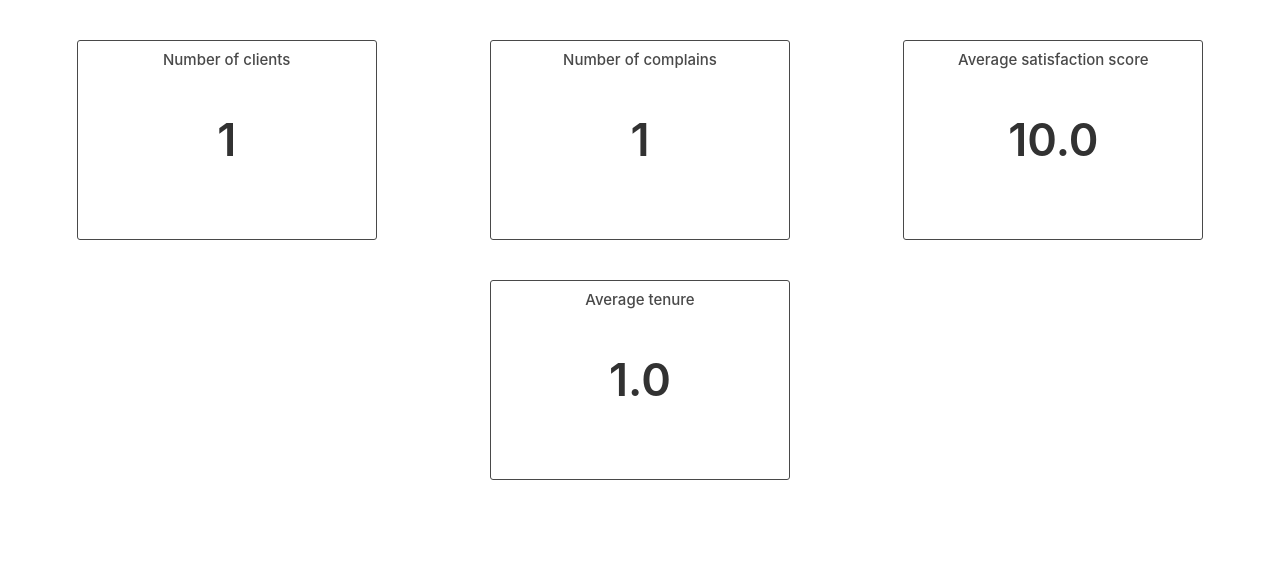
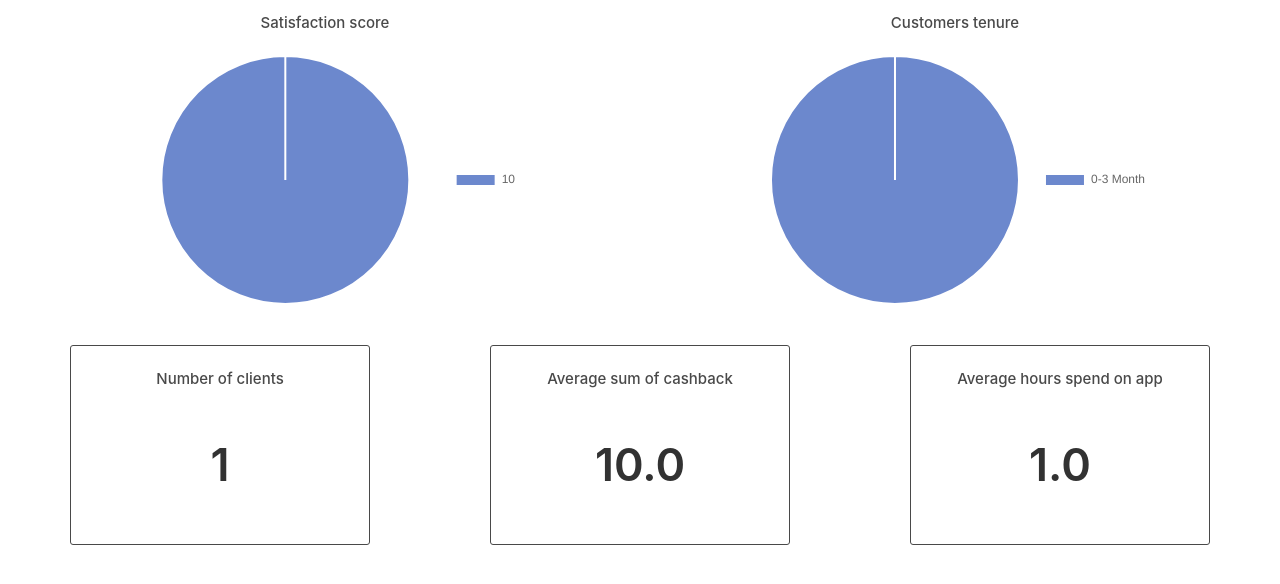
Before and after one commit to boiarchuk-m/diploma_project, a Flask app: page / in a window 1280 px wide. Shown: the part 58-642 px from the top of the page. Run offline with Flask 3, Linux system fonts and the light colour scheme; tables that the repository leaves empty hold one stand-in row (values such as "Sample post"); some libraries are stand-ins or nearby versions.

Commit message:
add charts

```diff
--- a/app/models.py
+++ b/app/models.py
@@ -10,14 +10,14 @@ class Metrics(db.Model):
     werehouse_to_home =db.Column(db.Float)
     payment_mode = db.Column(db.String(25))
     gender = db.Column(db.String(6))
-    hours_on_app = db.Column(db.Float)
-    num_of_devices = db.Column(db.Integer)
+    hours_spend_on_app = db.Column(db.Float)
+    number_of_devices = db.Column(db.Integer)
     order_cat = db.Column(db.String(25))
     satisfaction_score = db.Column(db.Integer)
     orders = db.Column(db.Integer)
     complain = db.Column(db.Integer)
     coupons_used = db.Column(db.Integer)
-    num_of_address = db.Column(db.Integer)
+    number_of_address = db.Column(db.Integer)
     cashback_amount = db.Column(db.Float)
 
 
--- a/app/routes.py
+++ b/app/routes.py
@@ -8,11 +8,42 @@ def index():
 
     num_clients = db.session.query(db.func.count(db.func.distinct(Metrics.id))).scalar()
 
-    num_complains = db.session.query(db.func.sum(Metrics.complain)).scalar()
+    #num_complains = db.session.query(db.func.sum(Metrics.complain)).scalar()
 
-    avg_satisfaction = round(db.session.query(db.func.avg(Metrics.satisfaction_score)).scalar(), 2)
+    sum_cashback =round(db.session.query(db.func.avg(Metrics.cashback_amount)).scalar(), 2)
 
-    avg_tenure = round(db.session.query(db.func.avg(Metrics.tenure)).scalar(), 2)
+    num_hours = round(db.session.query(db.func.avg(Metrics.hours_spend_on_app)).scalar(), 2)
 
-    return render_template ('index.html', num_clients=num_clients, num_complains=num_complains,
-                            avg_satisfaction=avg_satisfaction, avg_tenure=avg_tenure)
+    #avg_satisfaction = round(db.session.query(db.func.avg(Metrics.satisfaction_score)).scalar(), 2)
+
+    #avg_tenure = round(db.session.query(db.func.avg(Metrics.tenure)).scalar(), 2)
+
+    sat_groups = db.session.query(Metrics.satisfaction_score, db.func.count(Metrics.id)).group_by(
+        Metrics.satisfaction_score).order_by(Metrics.satisfaction_score.asc()).all()
+
+
+    categories = [result[0] for result in sat_groups]
+    counts = [result[1] for result in sat_groups]
+
+    categories = [str(i) for i in categories]
+
+
+    tenure_category = db.case(
+    (Metrics.tenure <= 3, '0-3 Month'),
+    (Metrics.tenure <= 12, '< 1 Year'),
+    (Metrics.tenure <= 24, '< 2 Years'),
+    else_='> 2 Years').label('tenure_category')
+
+    tenure_res = db.session.query(tenure_category, db.func.count().label('customer_count')
+    ).group_by(tenure_category).order_by(tenure_category.asc()).all()
+
+    tenure = [result[0] for result in tenure_res]
+    values = [result[1] for result in tenure_res]
+
+
+
+
+
+    return render_template ('index.html', num_clients=num_clients, sum_cashback=sum_cashback,
+                            categories=categories, num_hours=num_hours,
+                            counts=counts, tenure=tenure, values=values)
--- a/app/static/styles.css
+++ b/app/static/styles.css
@@ -19,11 +19,15 @@
     color: black !important;
 }
 
+.metric_container{
+    display: flex;
+    flex-direction: column;
+}
 
-.metrics_container{
+.metric_container_chart, .metric_container_card{
     display: flex;
     flex-wrap:wrap;
-    margin: 20px;
+    margin: 10px;
     justify-content:space-around;
 }
 
@@ -32,11 +36,10 @@
     height: 200px;
     border: 1px solid #494949;
     border-radius: 3px;
-    margin: 20px;
   }
 
   .metric-header {
-    padding: 8px 10px 2px 10px;
+    padding: 2px 10px;
     text-align: center;
     font-size: 15px;
     font-weight: 500;
@@ -54,3 +57,13 @@
     height: 155px;
     color: #323232;
   }
+
+
+canvas{
+    font-style: normal;
+}
+
+.metric-card{
+    padding: 20px;
+    margin: 20px;
+}
--- a/app/templates/base.html
+++ b/app/templates/base.html
@@ -8,6 +8,7 @@
   <link rel="stylesheet" href="https://stackpath.bootstrapcdn.com/bootstrap/4.5.2/css/bootstrap.min.css">
   <link rel="stylesheet"
        href="https://cdn.jsdelivr.net/npm/bootstrap-icons@1.11.3/font/bootstrap-icons.min.css">
+  <script src="https://cdn.jsdelivr.net/npm/chart.js"></script>
 </head>
 <body>
 
--- a/app/templates/index.html
+++ b/app/templates/index.html
@@ -3,34 +3,109 @@
 
 
 
-<div class = 'metrics_container'>
-    <div class = 'metric-card m1'>
-      <div class="metric-header">Number of clients</div>
-      <div class="metric-value"> {{num_clients}} </div>
+<div class = 'metric_container'>
+  <div class="metric_container_chart">
+    <div class="metric-chart">
+      <div class="metric-header">Satisfaction score</div>
+        <canvas id="chart_sat" width="400" height="250"></canvas>
     </div>
 
+    <div class="metric-chart">
+      <div class="metric-header">Customers tenure</div>
+        <canvas id="chart_ten" width="400" height="250"></canvas>
+    </div>
+  </div>
+
+  <div class = 'metric_container_card'>
+    <div class = 'metric-card m1'>
+        <div class="metric-header">Number of clients</div>
+        <div class="metric-value"> {{num_clients}} </div>
+      </div>
+
     <div class = 'metric-card m2'>
-      <div class="metric-header">Number of complains</div>
-      <div class="metric-value"> {{num_complains}} </div>
+      <div class="metric-header">Average sum of cashback</div>
+      <div class="metric-value"> {{sum_cashback}} </div>
     </div>
-
     <div class = 'metric-card m3'>
-      <div class="metric-header">Average satisfaction score</div>
-      <div class="metric-value"> {{avg_satisfaction}} </div>
-    </div>
-
-    <div class = 'metric-card m4'>
-      <div class="metric-header">Average tenure</div>
-      <div class="metric-value"> {{avg_tenure}} </div>
-    </div>
+        <div class="metric-header">Average hours spend on app</div>
+        <div class="metric-value"> {{num_hours}} </div>
+      </div>
+  </div>
 
   </div>
+
+
+
+  <script>
+    var categories = {{ categories|safe }};
+    var counts = {{ counts|safe }};
+
+
+    var tenure = {{ tenure|safe }};
+    var  values= {{ values|safe }};
+
+
+
+    new Chart(document.getElementById('chart_sat'), {
+    type: 'pie',
+    data: {
+      labels: categories,
+      datasets: [{
+        backgroundColor: ["#6C88CD", "#B26BE5","#3CBA9F","#FC71C3", "#F1EA76"],
+        data: counts,
+        hoverOffset: 4
+      }]
+    },
+
+    options: {
+        responsive: false,
+        plugins:{
+          legend: {
+            display: true,
+            position: 'right'
+          }
+    }
+
+    }
+});
 
 
 
 
 
 
+new Chart(document.getElementById('chart_ten'), {
+    type: 'pie',
+    data: {
+      labels: tenure,
+      datasets: [{
+        backgroundColor: ["#6C88CD", "#B26BE5","#3CBA9F","#F1EA76"],
+        data: values,
+        hoverOffset: 4
+      }]
+    },
+
+    options: {
+        responsive: false,
+        plugins:{
+          legend: {
+            display: true,
+            position: 'right'
+          }
+    }
+
+    }
+});
+
+
+
+
+
+
+</script>
+
+
+
 
 
 {% endblock %}
```
